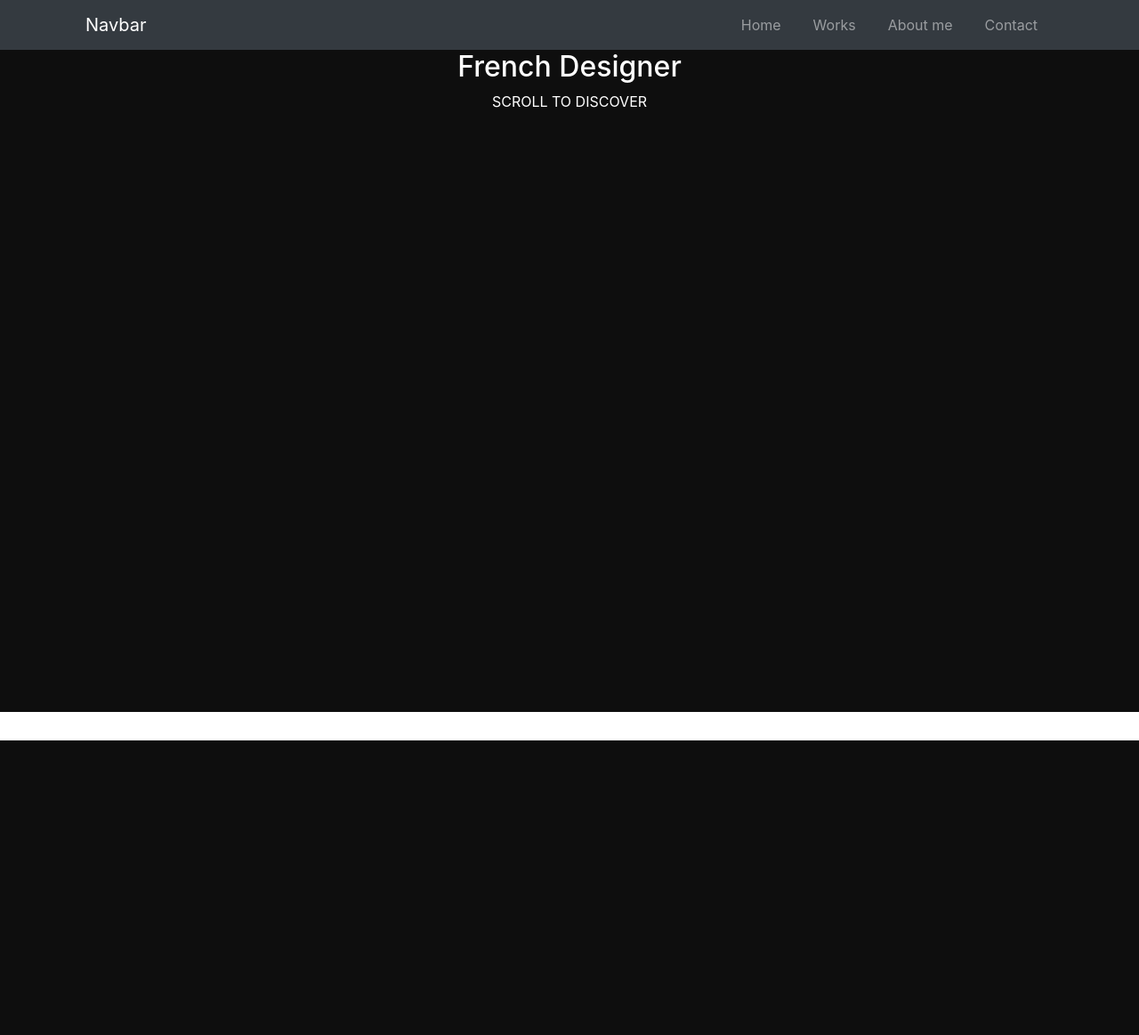
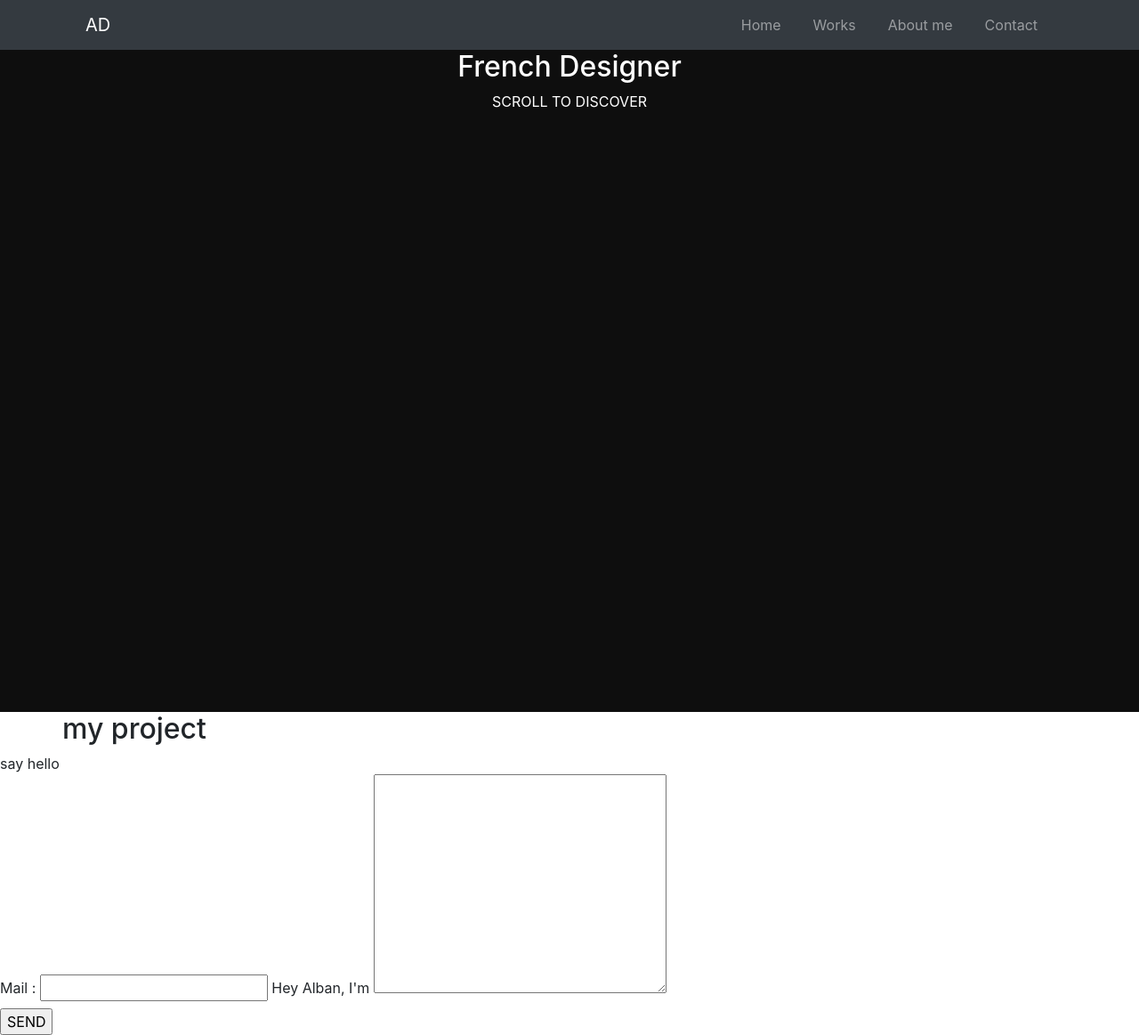
Before and after one commit to eltha9/marco_polo, a PHP site: template views/pages/home.twig in a window 1280 px wide. Shown: the whole page at 89% size. Before the commit the page ends 832 px from the top, so only its background shows below. Run offline with PHP 8.4, Linux system fonts and the light colour scheme; the template is opened without the code that fills it: most values are stand-ins (such as "Sample title", 1, 10 or a date in 2020); some libraries are stand-ins or nearby versions.

Commit message:
header finish

```diff
--- a/app/settings.php
+++ b/app/settings.php
@@ -7,7 +7,7 @@ $settings['displayErrorDetails'] = true;
 // data base
 $settings['db'] = [];
 $settings['db']['host'] = "localhost";
-$settings['db']['port'] = "3306";
+$settings['db']['port'] = "8889";
 $settings['db']['user'] = "root";
-$settings['db']['pass'] = "";
+$settings['db']['pass'] = "root";
 $settings['db']['name'] = "marco_polo";
--- a/views/pages/home.twig
+++ b/views/pages/home.twig
@@ -9,17 +9,63 @@
   </div>
 </div>
 <div class="container">
+  <div class="row">
+    <h2> my project</h2>
+  </div>
 
-  <div class="row">
-    <div class="col ">
-      <img src="" alt="">
-      <h2></h2>
-      <h3></h3>
+  {% for key , project in projects %}
+
+    {% if key%2 == 0  %}
+      <div class="row">
+        <a class="link-project" href="{{path_for('works', {'name': project.name|replace({' ': "_"})} ) }}">
+          <div class="col-sm">
+            <img src="{{project.intro_img}}" alt="">
+            <h3>{{project.name}}</h3>
+            <h4>{{project.role}}</h4>
+
+        </a>
+      </div>
+
+    {% endif %}
+    {% if key%2 != 0  %}
+        <div class="col-sm">
+          <a class="link-project" href="{{path_for('works', {'name': project.name|replace({' ': "_"})} ) }}">
+              <img src="{{project.intro_img}}" alt="">
+              <h3>{{project.name}}</h3>
+              <h4>{{project.role}}</h4>
+          </a>
+        </div>
+      </div>
+    {% endif %}
+
+  {% endfor %}
+  </div>
+  <div class=" contact" id="contact" >
+
+  <div>
+    <div class="">
+      <span>say</span>
+      <span>hello</span>
     </div>
-    <div class="col">
+    <div class="">
+      <label>
+        Mail :
+        <input type="mail" class="mail">
+      </label>
+      <label>
+        Hey Alban, I'm
+        <textarea name="" id="" cols="30" rows="10" palceholder="...">
 
+        </textarea>
+      </label>
+    </div>
+
+    </div>
+
+    <div class="">
+      <input type="submit" value="SEND">
     </div>
   </div>
 
-</div>
+
 {% include './partials/footer.twig' %}
--- a/views/partials/header.twig
+++ b/views/partials/header.twig
@@ -7,12 +7,16 @@
     <title>Document</title>
 
     <link rel="stylesheet" href="https://stackpath.bootstrapcdn.com/bootstrap/4.3.1/css/bootstrap.min.css" integrity="sha384-ggOyR0iXCbMQv3Xipma34MD+dH/1fQ784/j6cY/iJTQUOhcWr7x9JvoRxT2MZw1T" crossorigin="anonymous">
-    <link rel="stylesheet" href="assets/styles/custom.css">
+    <link rel="stylesheet" href="{{ base_url() ~ "/assets/styles/" ~ style }}">
+    <link rel="stylesheet" href="{{ base_url() ~ "/assets/styles/header.css"}}">
+    <!--fonts -->
+
+    <link href="https://fonts.googleapis.com/css?family=Heebo:400,700|Taviraj:200,400,700&display=swap" rel="stylesheet">
 </head>
 <body>
 <nav class="navbar navbar-expand-lg navbar-dark bg-dark fixed-top">
   <div class="mx-auto order-0">
-    <a class="navbar-brand custom-leftbar" href="#">Navbar</a>
+    <a class="navbar-brand custom-leftbar" href="{{path_for('home')}}">AD{#<img src="{{base_url() ~ "/assets/images/Logo/Logo-AD.svg"}}" alt="">#}</a>
     <button class="navbar-toggler" type="button" data-toggle="collapse" data-target="#navbarSupportedContent" aria-controls="navbarSupportedContent" aria-expanded="false" aria-label="Toggle navigation">
       <span class="navbar-toggler-icon"></span>
     </button>
@@ -20,16 +24,16 @@
   <div class="navbar-collapse collapse w-100 order-3 ">
         <ul class="navbar-nav ml-auto custom-rightbar">
             <li class="nav-item">
-                <a class="nav-link" href="#">Home</a>
+                <a class="nav-link" href="{{path_for('home')}}">Home</a>
             </li>
             <li class="nav-item">
                 <a class="nav-link" href="#">Works</a>
             </li>
             <li class="nav-item">
-                <a class="nav-link" href="#">About me</a>
+                <a class="nav-link" href="{{path_for('about')}}">About me</a>
             </li>
             <li class="nav-item">
-                <a class="nav-link" href="#">Contact</a>
+                <a class="nav-link" href="{{path_for('home') ~ "#contact"}}">Contact</a>
             </li>
         </ul>
     </div>
--- a/web/assets/styles/custom.css
+++ b/web/assets/styles/custom.css
@@ -1,27 +1,35 @@
-body{
-    overflow-x: hidden;
+/*
+fonts
+
+
+font-family: 'Heebo', sans-serif;
+font-family: 'Taviraj', serif;
+*/
+
+.col-sm img{
+    width: 80% ;
+    height: 70%;
+}
+.row h2{
+    text-transform: capitalize;
+}
+.col-sm h3{
+    text-transform: capitalize;
+}
+.row{
+    margin-bottom: 30px !important;
 }
 
-
-.custom-rightbar{
-    margin-right: 80px !important;
-}
-nav{
-    background-color: #0E0E0E;
-}
-.custom-rightbar li{
-    padding-left: 10px !important;
-    padding-right: 10px !important;
+.contact{
+    width: 100vw !important;
+    height: 100vh !important;
 }
 
-.custom-leftbar{
-    margin-left: 80px !important;
+a.link-project h3, a.link-project h4{
+    color: black !important;
+    text-decoration: none !important;
 }
-
-.custom-home-first{
-    width: 100vw;
-    height: 100vh;
-    color: white;
-    background-color: #0E0E0E;;
-    margin: 0 0;
+a.link-project h3:hover, a.link-project h4:hover{
+    color: black !important;
+    text-decoration: none !important;
 }
--- /dev/null
+++ b/web/assets/styles/header.css
@@ -0,0 +1,26 @@
+body{
+    overflow-x: hidden;
+}
+
+nav{
+    background-color: #0E0E0E;
+}
+.custom-rightbar li{
+    padding-left: 10px !important;
+    padding-right: 10px !important;
+}
+
+.custom-leftbar{
+    margin-left: 80px !important;
+}
+
+.custom-home-first{
+    width: 100vw;
+    height: 100vh;
+    color: white;
+    background-color: #0E0E0E;;
+    margin: 0 0;
+}
+.custom-rightbar{
+    margin-right: 80px !important;
+}
```
Also changed, not shown: app/routes.php (+9 -9 lines), views/pages/works.twig (renamed from views/pages/project.twig).
